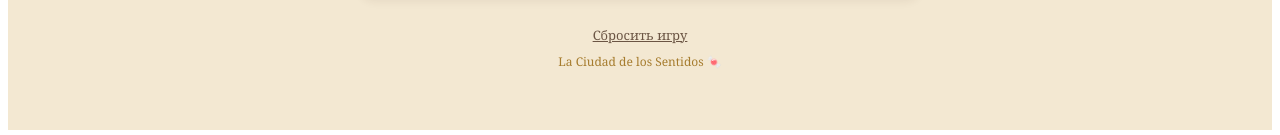
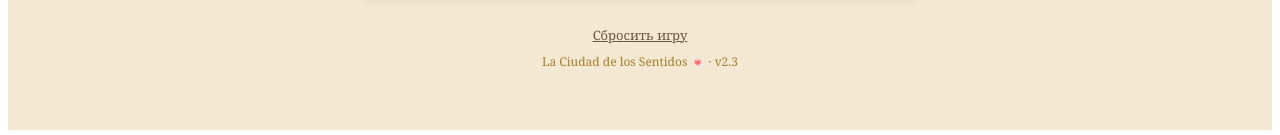
Before and after one commit to oksiomas-cpu/ciudad-host, a React (Vite) app: page / in a window 1280 px wide. Shown: the part 1047-1182 px from the top of the page. Built offline with nearby package versions, Linux system fonts and the light colour scheme.

Commit message:
Видимая версия v2.3 в подвале — чтобы отличать свежую страницу от кэша

```diff
--- a/src/HostConsole.jsx
+++ b/src/HostConsole.jsx
@@ -804,7 +804,7 @@ function Footer({ onReset }) {
       <button onClick={onReset} style={{ background: "none", border: "none", color: C.inkSoft, fontSize: 13, textDecoration: "underline", cursor: "pointer", fontFamily: SERIF }}>
         Сбросить игру
       </button>
-      <div style={{ fontSize: 12, color: C.goldDeep, marginTop: 8 }}>La Ciudad de los Sentidos 🍬</div>
+      <div style={{ fontSize: 12, color: C.goldDeep, marginTop: 8 }}>La Ciudad de los Sentidos 🍬 · v2.3</div>
     </div>
   );
 }
```
